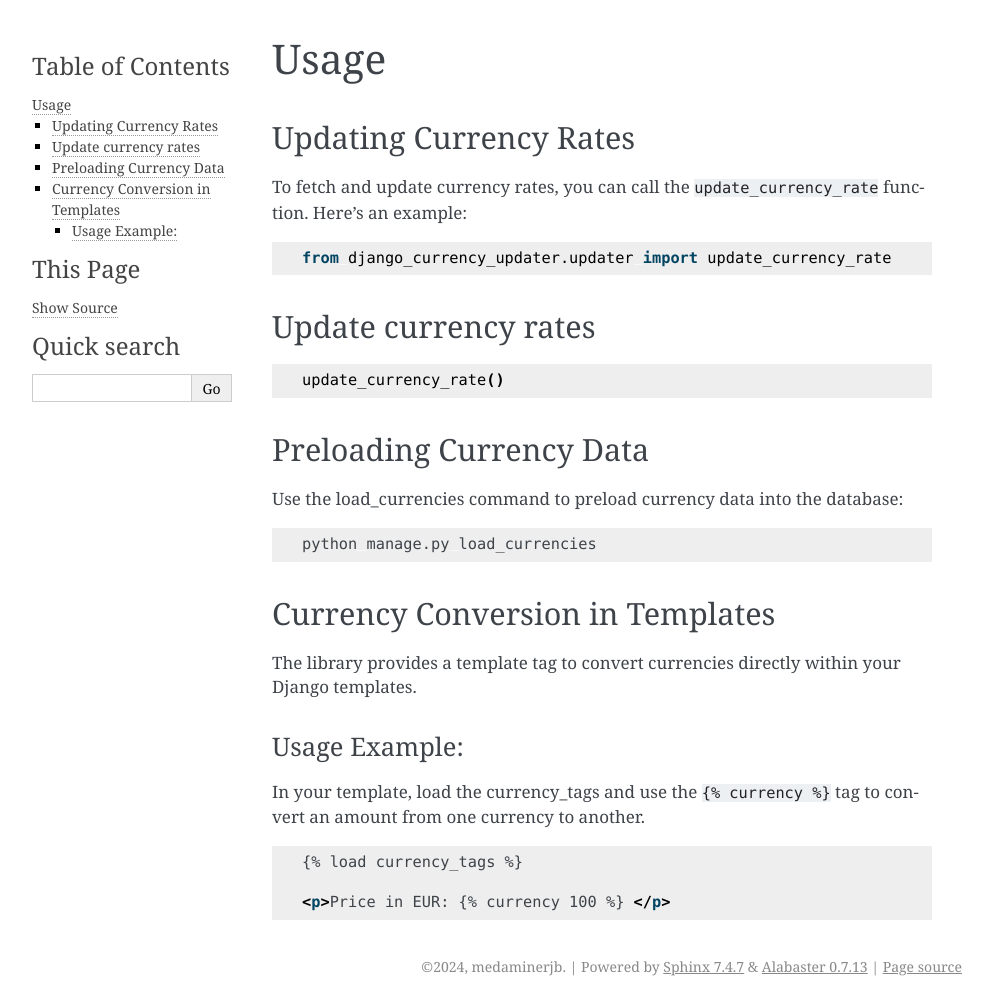
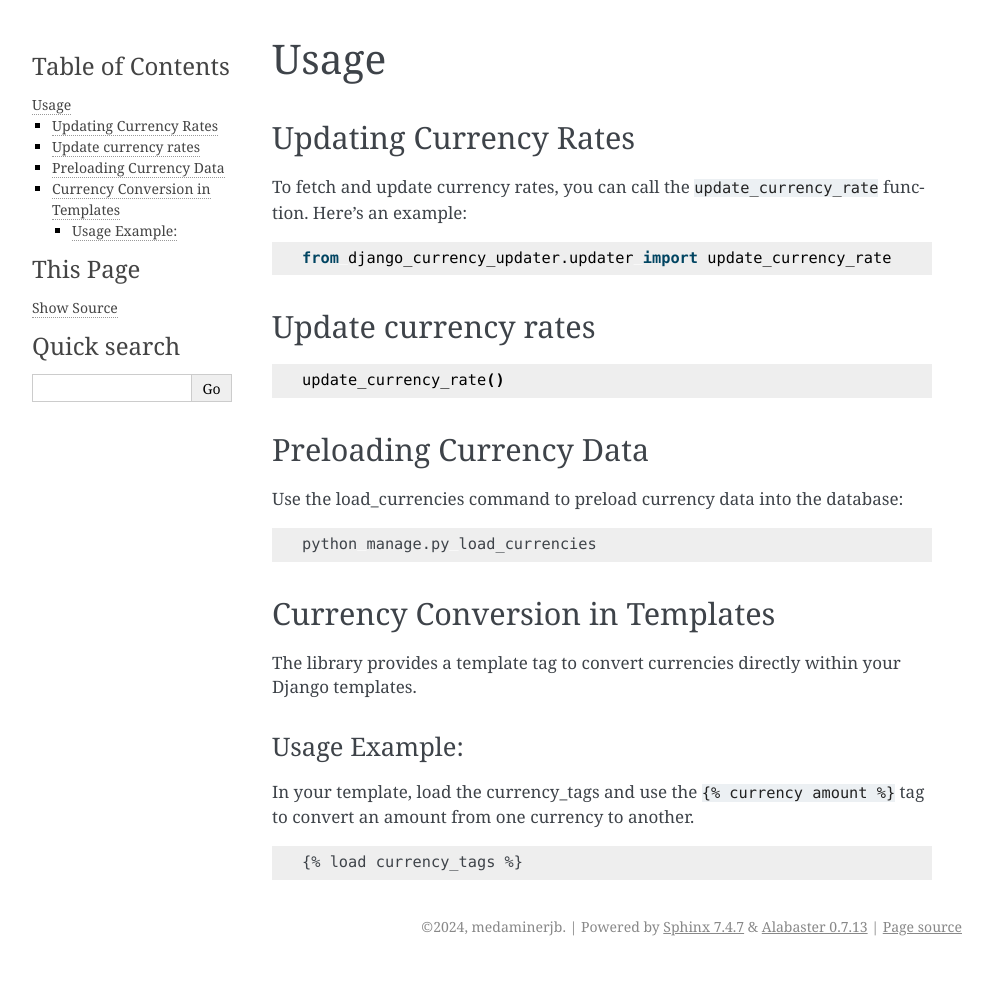
Before and after one commit to medaminerjb/django-currency-updater, a Sphinx documentation site: the page built from docs/source/usage.md, in a window 1280 px wide. Shown: the whole page, without its empty margins (148-1141 px from the left). Built offline with Sphinx 7.4.7, drawn with Linux system fonts in a browser that asks for light colours; after the commit the page ends 966 px from its top, so only the background shows below that.

Commit message:
fix : usage.md

````diff
--- a/docs/source/usage.md
+++ b/docs/source/usage.md
@@ -23,8 +23,7 @@ python manage.py load_currencies
 The library provides a template tag to convert currencies directly within your Django templates.
 
 ### Usage Example:
-In your template, load the currency_tags and use the `{% currency %}` tag to convert an amount from one currency to another.
+In your template, load the currency_tags and use the `{% currency amount %}` tag to convert an amount from one currency to another.
 ```html
 {% load currency_tags %}
-
-<p>Price in EUR: {% currency 100 %} </p>
+```
````
Also changed, not shown: 5 other files.
